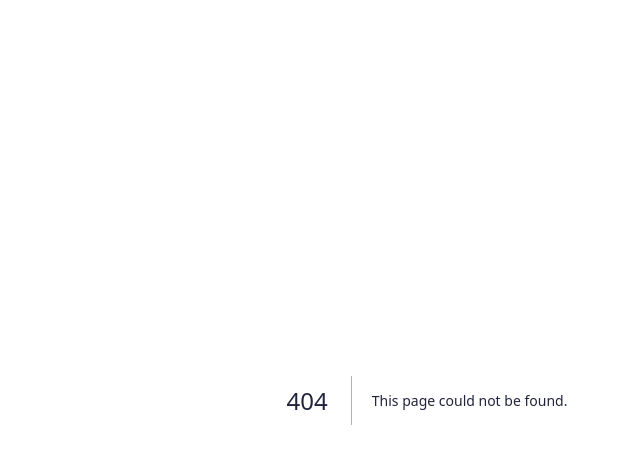
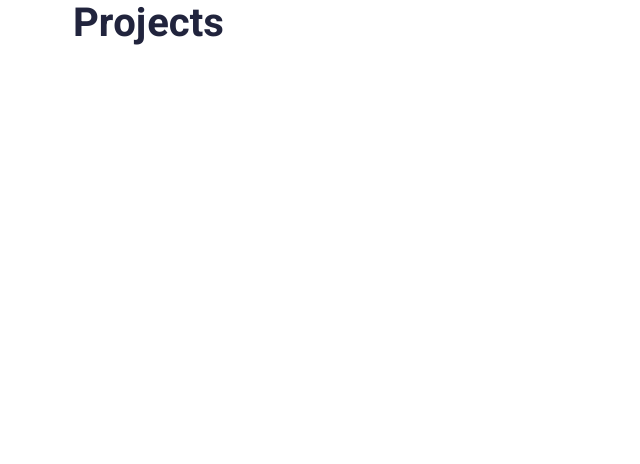
Before and after one commit to Branskins/branskins.github.io, a Next.js app: page /projects in a window 1280 px wide. Before the commit this address had no page. Shown: the top 464 px of the page, without its empty margins (213-853 px from the left). Built offline with nearby package versions, Linux system fonts and the light colour scheme.

Commit message:
Add projects page draft

```diff
--- /dev/null
+++ b/src/pages/projects.js
@@ -0,0 +1,20 @@
+import { getSortedProjectsData } from '../lib/projects'
+
+export default function ProjectsPage({ allProjectsData }) {
+  return (
+    <>
+      <div className="wrapper">
+        <h1>Projects</h1>
+      </div>
+    </>
+  )
+}
+
+export async function getStaticProps() {
+  const allProjectsData = getSortedProjectsData();
+  return {
+    props: {
+      allProjectsData,
+    },
+  };
+}
```
